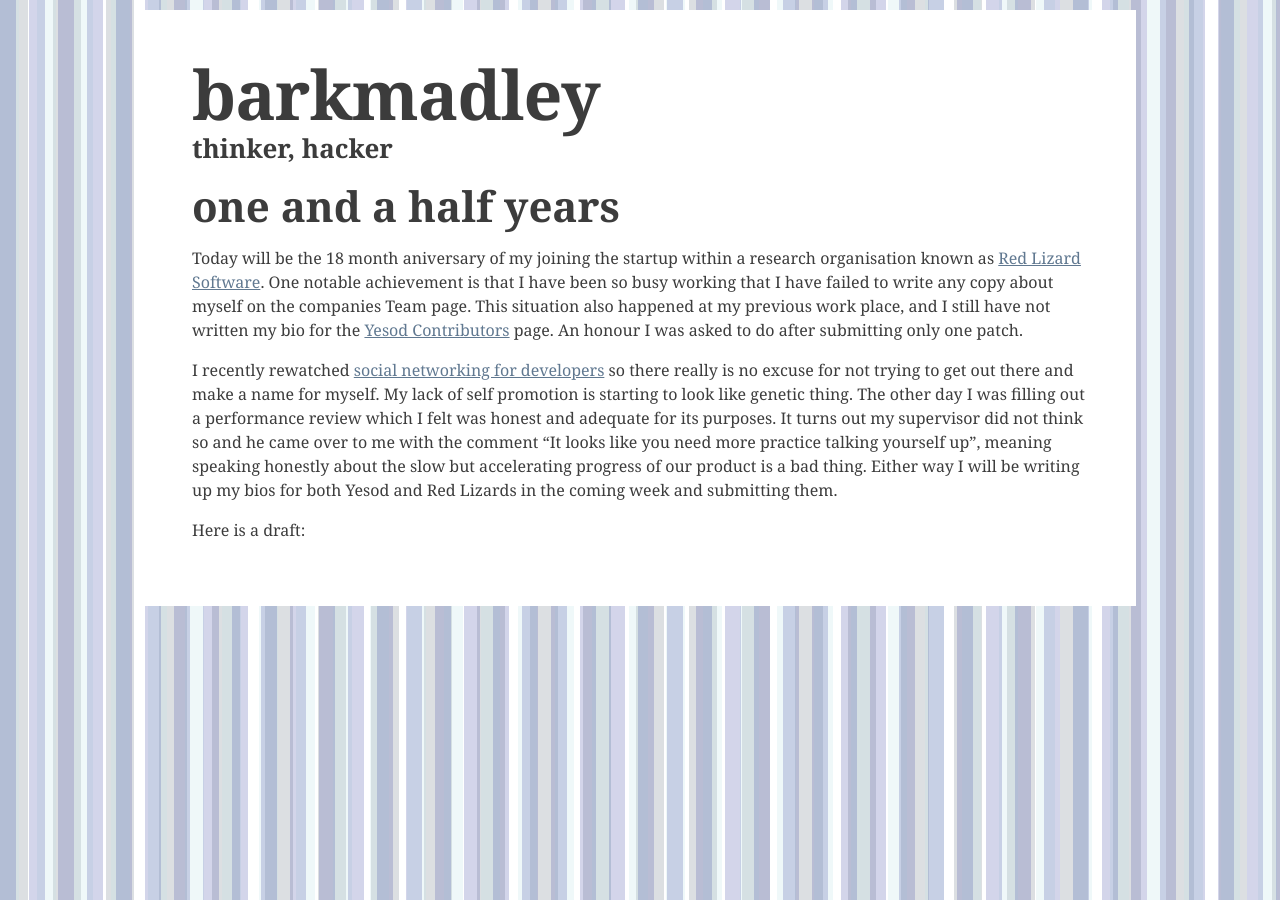
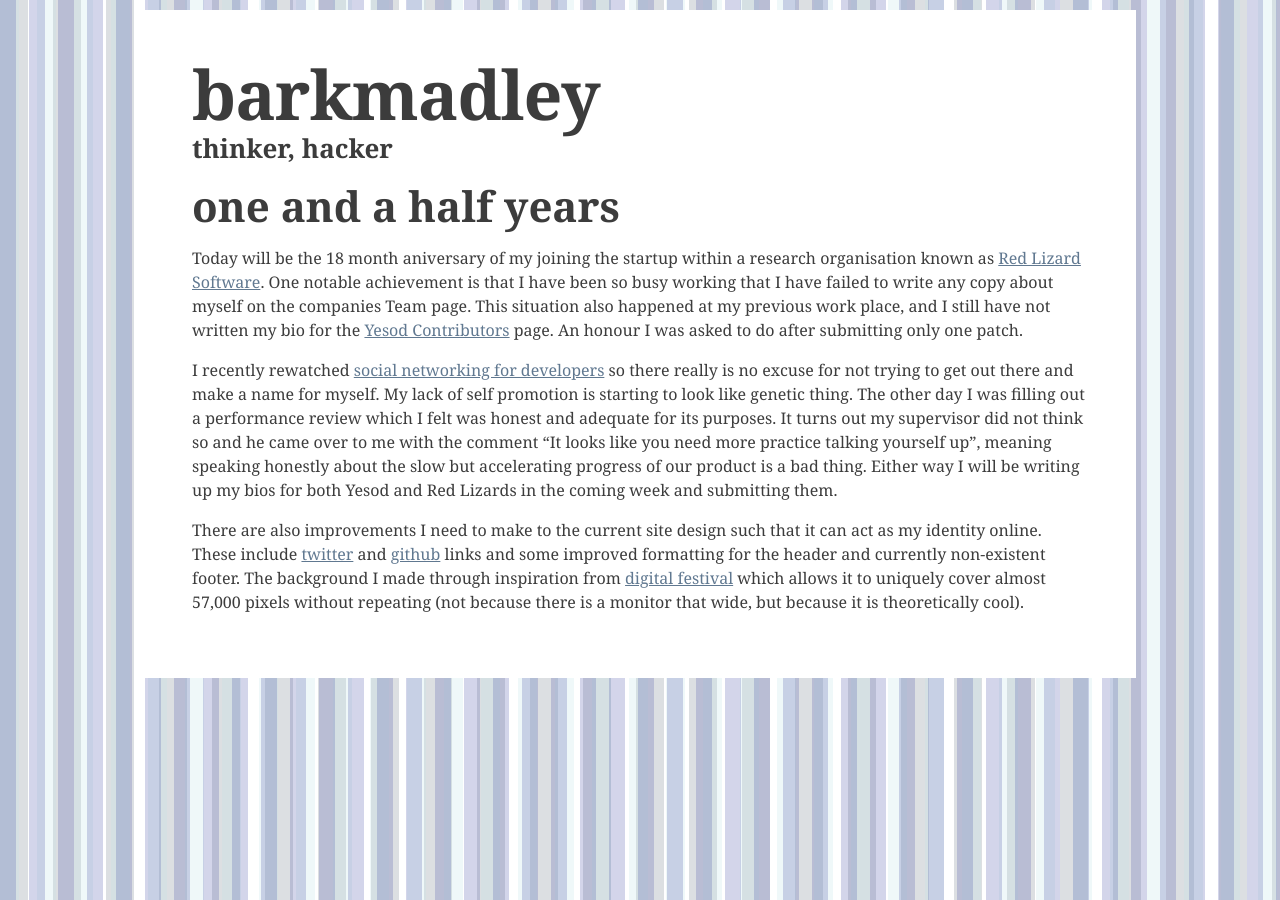
Before and after one commit to barkmadley/barkmadley.github.com, a Jekyll site: the page built from _posts/2011-06-04-one-and-a-half-years.md, in a window 1280 px wide. Built offline with Jekyll 4.4.1, drawn with Linux system fonts in a browser that asks for light colours; nearby versions of some CDN libraries; Markdown is read by kramdown in place of the engine named in the settings.

Commit message:
checkpointing.

```diff
--- a/_posts/2011-06-04-one-and-a-half-years.md
+++ b/_posts/2011-06-04-one-and-a-half-years.md
@@ -22,4 +22,12 @@ yourself up", meaning speaking honestly about the slow but accelerating progress
 of our product is a bad thing. Either way I will be writing up my bios for both
 Yesod and Red Lizards in the coming week and submitting them.
 
-Here is a draft:
+There are also improvements I need to make to the current site design such that
+it can act as my identity online. These include
+[twitter](http://twitter.com/barrkmadley) and
+[github](http://github.com/barkmadley) links and some improved formatting for the
+header and currently non-existent footer. The background I made through
+inspiration from [digital
+festival](http://designfestival.com/the-cicada-principle-and-why-it-matters-to-web-designers/)
+which allows it to uniquely cover almost 57,000 pixels without repeating (not
+because there is a monitor that wide, but because it is theoretically cool).
```
